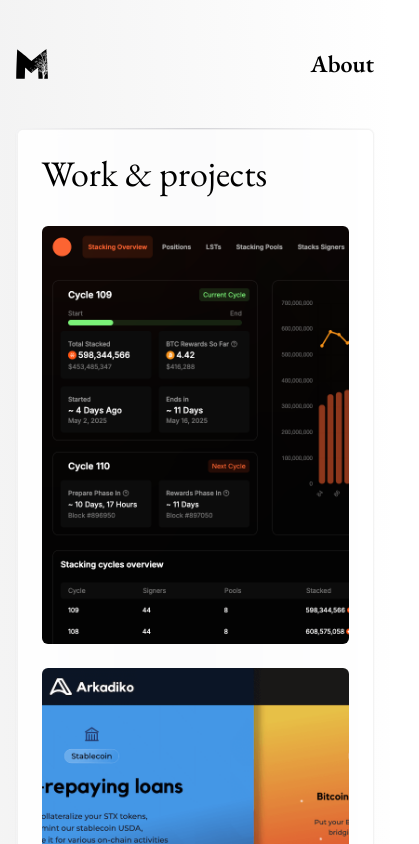
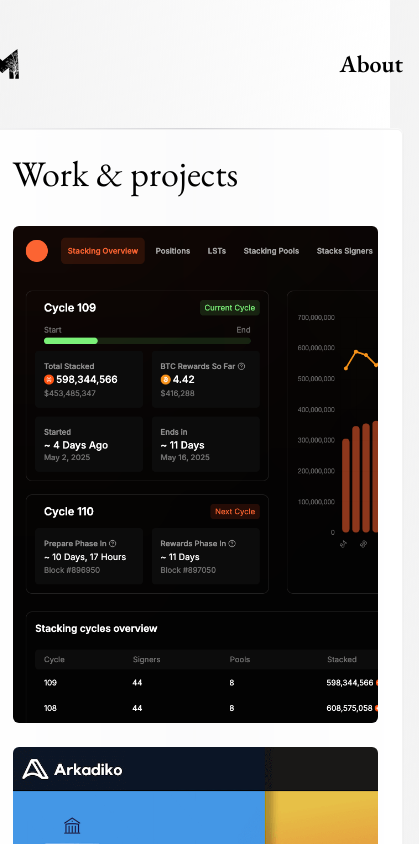
Before and after one commit to Macxim/macxim-web, a Next.js app: page /work in a window 390 px wide. Shown: the top 844 px of the page, 419 px wide, since content can reach past the window. Built offline with nearby package versions, Linux system fonts and the light colour scheme.

Commit message:
add min-width on parent

```diff
--- a/components/Loading.tsx
+++ b/components/Loading.tsx
@@ -4,7 +4,7 @@
       <svg
         xmlns="http://www.w3.org/2000/svg"
         viewBox="0 0 300 150"
-        className="w-20 h-auto text-zinc-900"
+        className="w-20 h-auto mx-auto text-zinc-900"
       >
         <path
           fill="none"
--- a/pages/_app.tsx
+++ b/pages/_app.tsx
@@ -5,7 +5,9 @@
 export default function App({ Component, pageProps }: AppProps) {
   return (
     <PageTransition>
-      <Component {...pageProps} />
+      <div className="min-w-[28rem] md:min-w-[46rem]">
+        <Component {...pageProps} />
+      </div>
     </PageTransition>
   );
 }
```
